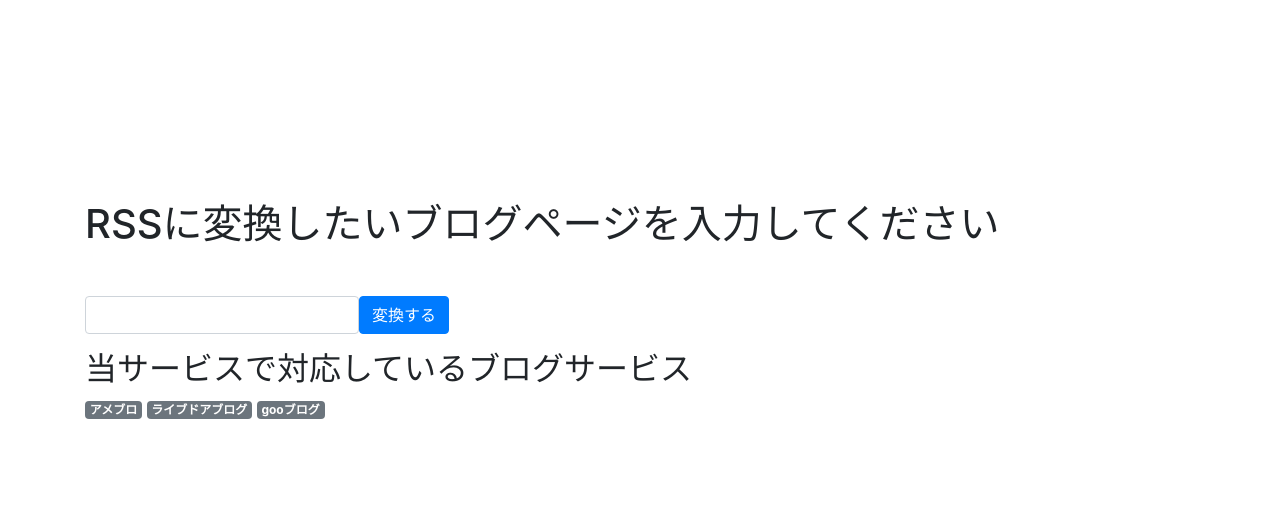
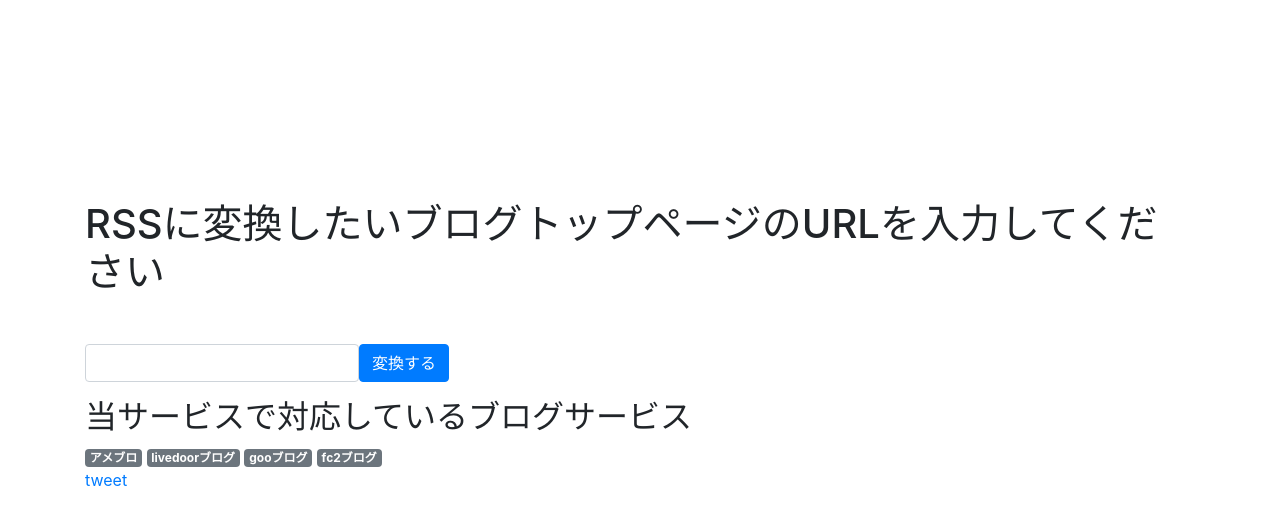
Before and after one commit to yujicosao/rssGetter, a PHP site: page / in a window 1280 px wide. Shown: the top 525 px of the page. Run offline with PHP 8.4, Linux system fonts and the light colour scheme; data that the repository does not hold is empty.

Commit message:
update: livedoorブログ追加

```diff
--- a/html/index.php
+++ b/html/index.php
@@ -13,9 +13,10 @@
 </head>
 <body>
     <div class="container mt-200">
+
         <section id="formArea">
             <form action="./index.php" method="post">
-                <h1 class="mb-5">RSSに変換したいブログページを入力してください</h1>
+                <h1 class="mb-5">RSSに変換したいブログトップページのURLを入力してください</h1>
                 <div class="form-group form-inline">
                     <input type="text" name="rss" class="form-control">
                     <input type="submit" value="変換する"  class="btn btn-primary">
@@ -38,6 +39,13 @@
                 <span class="badge badge-secondary"><?php echo $service_name ?></span>
             <?php endforeach ?>
         </section>
+
+        <section id="tweetbutton_area">
+        <a href="https://twitter.com/intent/tweet?text=<?php echo $_POST["rss"] ?>のRSSフィードは<?php echo $rss_url ?>です" onClick="window.open(encodeURI(decodeURI(this.href)), 'tweetwindow', 'width=650, height=470, personalbar=0, toolbar=0, scrollbars=1, sizable=1'); return false;" rel="nofollow" class="twitter-link">
+tweet
+</a>
+        </section>
+
     </div>
 </body>
 </html>
--- a/html/rsser.php
+++ b/html/rsser.php
@@ -1,6 +1,6 @@
 <?php
     // 対応済みブログサービス一覧
-    $service_names = ['アメブロ','ライブドアブログ','gooブログ'];
+    $service_names = ['アメブロ','livedoorブログ','gooブログ','fc2ブログ'];
 
     class Rsser{
         function __construct($url){
@@ -9,12 +9,14 @@
         }
         // 入力されたurlからブログサービスを自動で判別するメソッド
         function select_blog(){
-            if(strpos($this->url,'https://ameblo.jp/') !== false){
+            if(strpos($this->url,'https://ameblo.jp') !== false){
                 return $this->getAmeblo();
             }elseif(strpos($this->url,'.fc2.') !== false){
                 return $this->getFc2();
             }elseif(strpos($this->url,'https://blog.goo.ne.jp') !== false){
                 return $this->getGoo();
+            }elseif(strpos($this->url,'http://blog.livedoor.jp') !== false){
+                return $this->getLivedoor();
             }else{
                 return '申し訳ありません。お探しのブログRSSは当サービスの対象外です。';
             }
@@ -39,6 +41,10 @@
             $rss_url = $this->url . '/index.rdf';
             return $rss_url;
         }
+        function getLivedoor(){
+            $rss_url = $this->url . '/index.rdf';
+            return $rss_url;
+        }
     }
     $rsser = new Rsser($_POST["rss"]);
     $rss_url = $rsser->select_blog();
```
